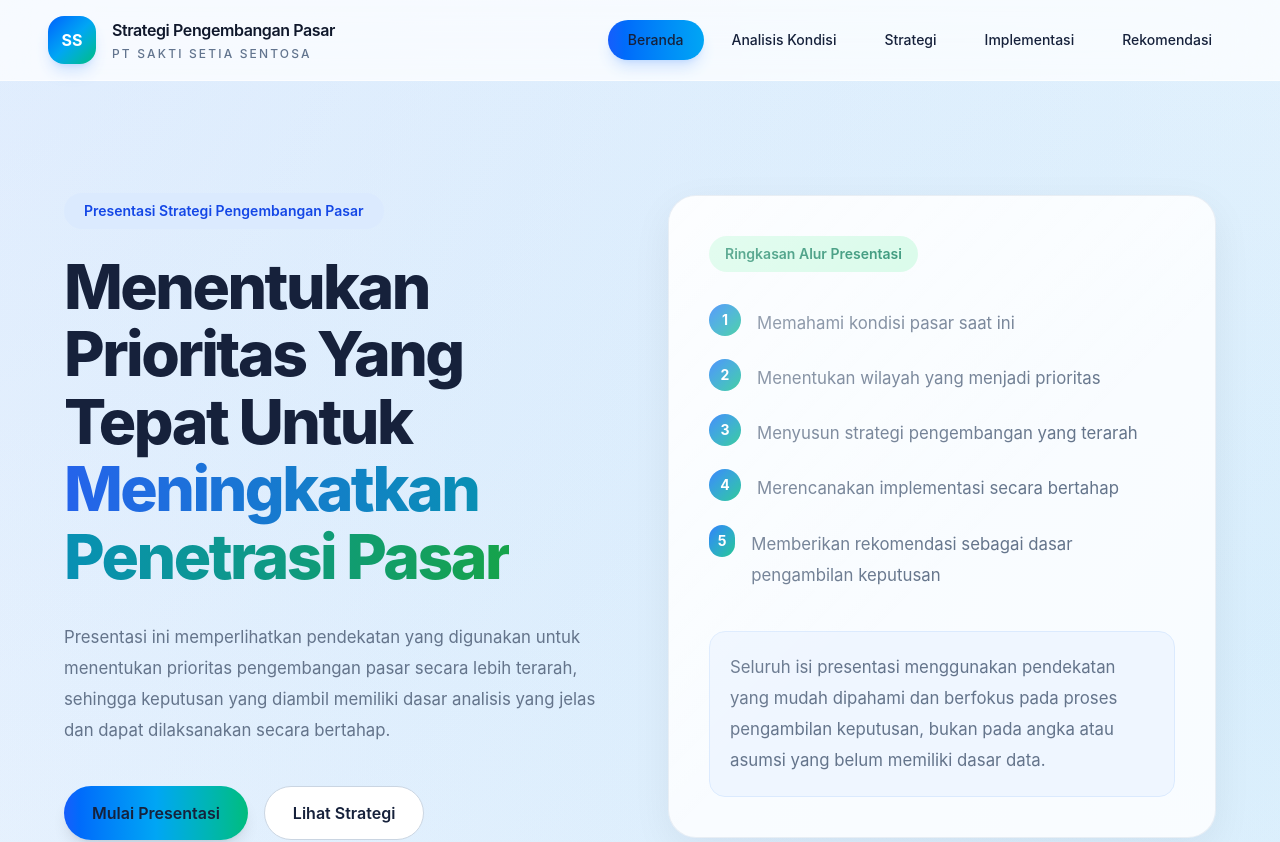
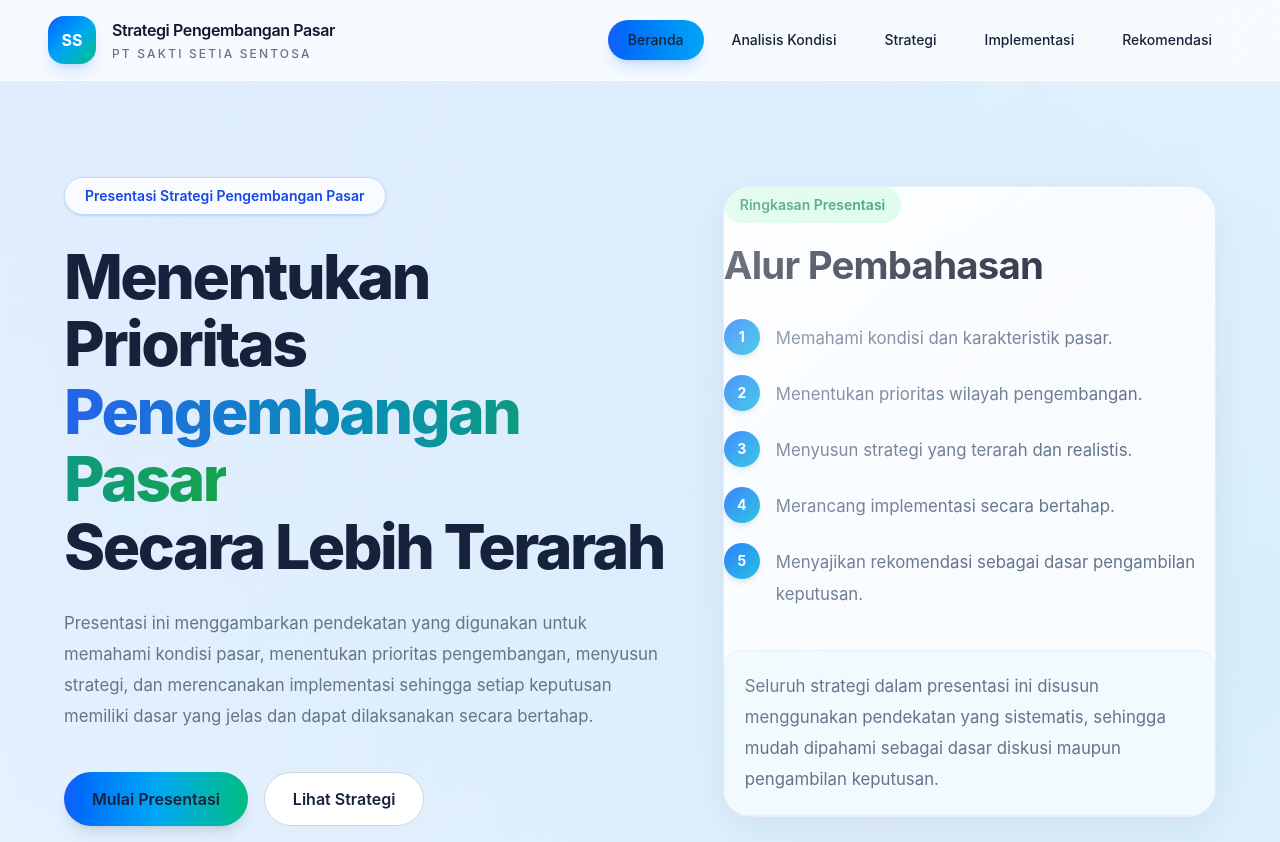
Before and after one commit to dawudsw0491-cell/market-strategy-presentation, a Next.js app: page / in a window 1280 px wide. Shown: the top 842 px of the page. Built offline with nearby package versions, Linux system fonts and the light colour scheme.

Commit message:
style: redesign executive presentation hero

```diff
--- a/components/sections/hero.tsx
+++ b/components/sections/hero.tsx
@@ -3,35 +3,38 @@ import Container from "@/components/ui/container";
 import Section from "@/components/ui/section";
 
 const highlights = [
-  "Memahami kondisi pasar saat ini",
-  "Menentukan wilayah yang menjadi prioritas",
-  "Menyusun strategi pengembangan yang terarah",
-  "Merencanakan implementasi secara bertahap",
-  "Memberikan rekomendasi sebagai dasar pengambilan keputusan",
+  "Memahami kondisi dan karakteristik pasar.",
+  "Menentukan prioritas wilayah pengembangan.",
+  "Menyusun strategi yang terarah dan realistis.",
+  "Merancang implementasi secara bertahap.",
+  "Menyajikan rekomendasi sebagai dasar pengambilan keputusan.",
 ];
 
 export default function Hero() {
   return (
-    <Section className="overflow-hidden pt-20 lg:pt-28">
+    <Section className="relative overflow-hidden pt-16 lg:pt-24">
       <Container>
-        <div className="grid items-center gap-14 lg:grid-cols-2">
+        <div className="grid items-center gap-14 lg:grid-cols-[1.1fr_0.9fr]">
           <div className="fade-up">
-            <span className="inline-flex rounded-full bg-blue-100 px-5 py-2 text-sm font-semibold text-blue-700">
+            <span className="inline-flex rounded-full border border-blue-200 bg-white/80 px-5 py-2 text-sm font-semibold text-blue-700 shadow-sm backdrop-blur">
               Presentasi Strategi Pengembangan Pasar
             </span>
 
-            <h1 className="mt-6 max-w-4xl">
-              Menentukan Prioritas Yang Tepat Untuk
+            <h1 className="mt-7 max-w-3xl">
+              Menentukan Prioritas
               <span className="gradient-text">
-                {" "}Meningkatkan Penetrasi Pasar
+                {" "}Pengembangan Pasar
               </span>
+              <br />
+              Secara Lebih Terarah
             </h1>
 
-            <p className="mt-8 max-w-2xl text-lg leading-9 text-slate-600">
-              Presentasi ini memperlihatkan pendekatan yang digunakan untuk
-              menentukan prioritas pengembangan pasar secara lebih terarah,
-              sehingga keputusan yang diambil memiliki dasar analisis yang jelas
-              dan dapat dilaksanakan secara bertahap.
+            <p className="mt-7 max-w-2xl text-base leading-8 text-slate-600 lg:text-lg">
+              Presentasi ini menggambarkan pendekatan yang digunakan untuk
+              memahami kondisi pasar, menentukan prioritas pengembangan,
+              menyusun strategi, dan merencanakan implementasi sehingga setiap
+              keputusan memiliki dasar yang jelas dan dapat dilaksanakan secara
+              bertahap.
             </p>
 
             <div className="mt-10 flex flex-wrap gap-4">
@@ -49,33 +52,39 @@ export default function Hero() {
           </div>
 
           <div className="fade-up">
-            <div className="card p-8 lg:p-10">
-              <span className="inline-flex rounded-full bg-emerald-100 px-4 py-2 text-sm font-semibold text-emerald-700">
-                Ringkasan Alur Presentasi
-              </span>
+            <div className="card">
+              <div className="mb-8">
+                <span className="inline-flex rounded-full bg-emerald-100 px-4 py-2 text-sm font-semibold text-emerald-700">
+                  Ringkasan Presentasi
+                </span>
 
-              <div className="mt-8 space-y-5">
+                <h2 className="mt-5 text-2xl font-semibold text-slate-900">
+                  Alur Pembahasan
+                </h2>
+              </div>
+
+              <div className="space-y-5">
                 {highlights.map((item, index) => (
                   <div
                     key={item}
-                    className="flex gap-4"
+                    className="flex items-start gap-4"
                   >
-                    <div className="flex h-8 w-8 items-center justify-center rounded-full bg-gradient-to-br from-blue-600 to-emerald-500 text-sm font-bold text-white">
+                    <div className="flex h-9 w-9 shrink-0 items-center justify-center rounded-full bg-gradient-to-br from-blue-600 to-cyan-500 text-sm font-bold text-white shadow-md">
                       {index + 1}
                     </div>
 
-                    <p className="pt-1 leading-7 text-slate-700">
+                    <p className="pt-1 text-slate-700">
                       {item}
                     </p>
                   </div>
                 ))}
               </div>
 
-              <div className="mt-10 rounded-2xl border border-blue-100 bg-blue-50 p-5">
+              <div className="mt-10 rounded-2xl border border-sky-100 bg-sky-50/80 p-5">
                 <p className="text-sm leading-7 text-slate-600">
-                  Seluruh isi presentasi menggunakan pendekatan yang mudah
-                  dipahami dan berfokus pada proses pengambilan keputusan,
-                  bukan pada angka atau asumsi yang belum memiliki dasar data.
+                  Seluruh strategi dalam presentasi ini disusun menggunakan
+                  pendekatan yang sistematis, sehingga mudah dipahami sebagai
+                  dasar diskusi maupun pengambilan keputusan.
                 </p>
               </div>
             </div>
```
